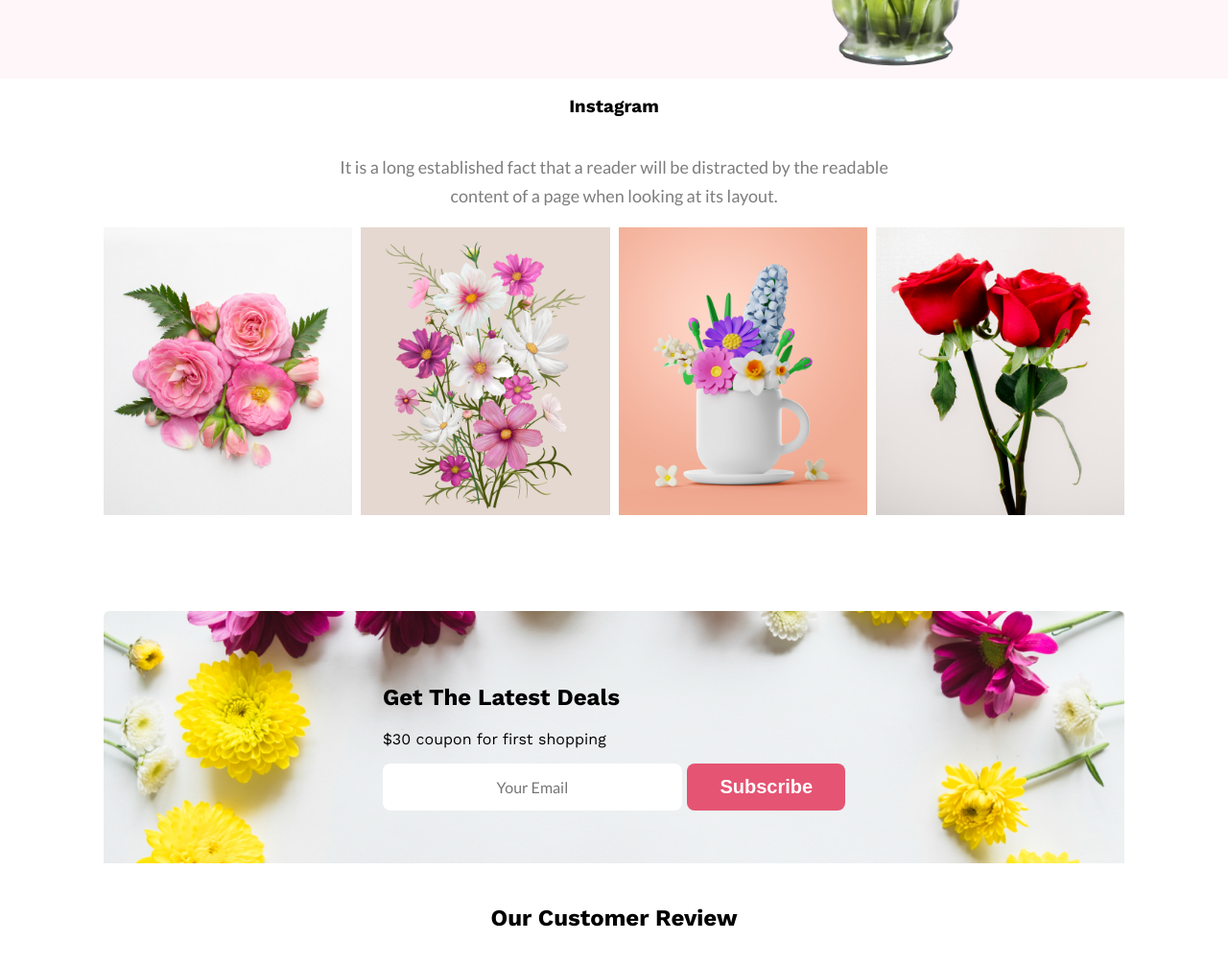
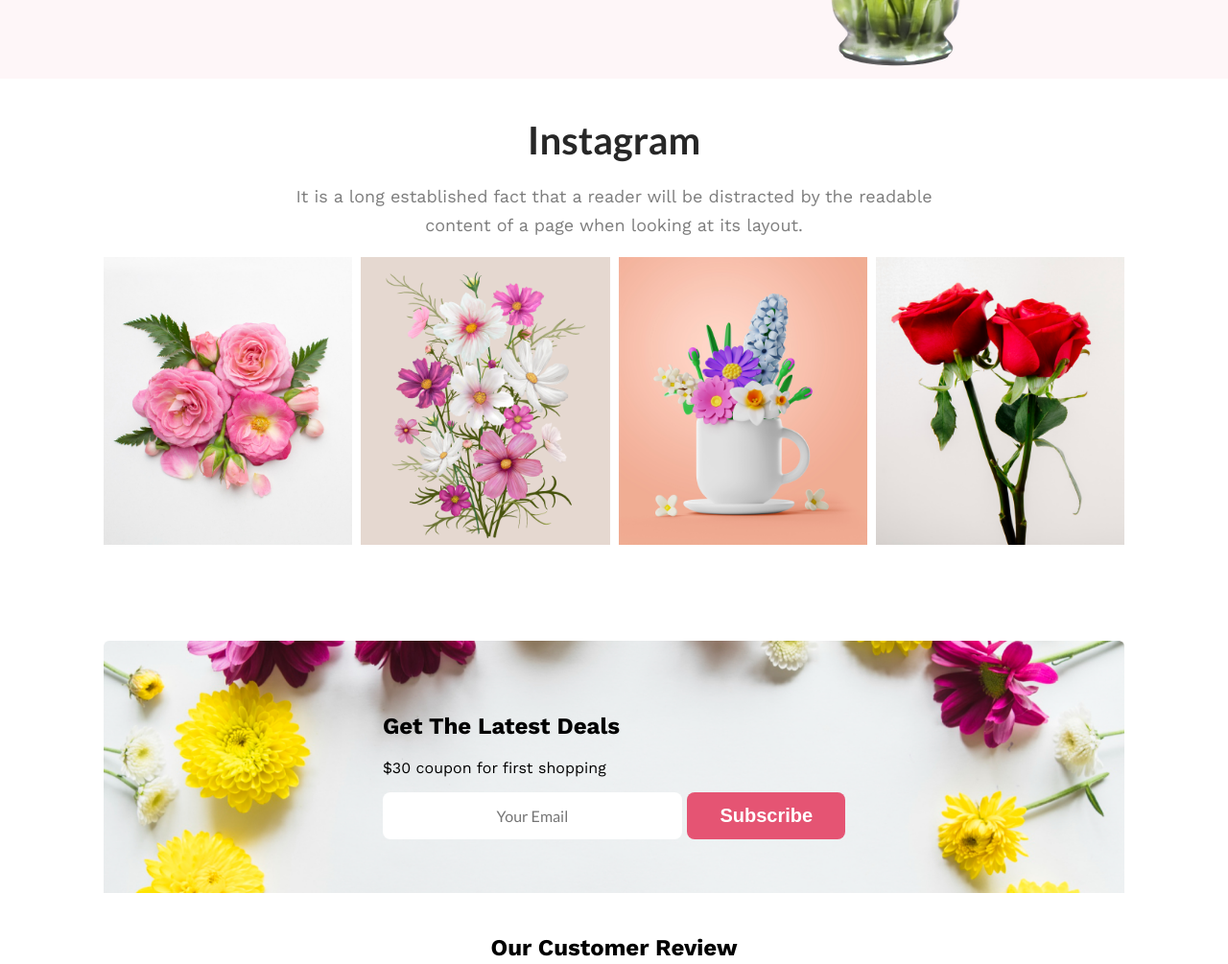
Before and after one commit to Nazmul-Hasan-Shadin/flower-shop, a plain HTML site: page index.html in a window 1280 px wide. Shown: the part 1550-2555 px from the top of the page at 96% size. Drawn offline with nearby package versions, Linux system fonts and the light colour scheme.

Commit message:
css updated

```diff
--- a/index.html
+++ b/index.html
@@ -80,9 +80,11 @@
 
            <section>
             <div class="instagram-gallery-section">
-                <div class="featured-description">
-                    <h3>Instagram</h3>
-                    <p>It is a long established fact that a reader will be distracted by the readable <br> content of a page when looking at its layout.</p>
+                <div class="instagram-description">
+
+                    <h3 class="instagram-heading">Instagram</h3>
+                    <p >It is a long established fact that a reader will be distracted by the readable <br> content of a page when looking at its layout.</p>
+
                 </div>
                 <div class="featured-gallery">
                     <div class="featured-gallery">
@@ -121,7 +123,7 @@
          <section class="customer-section">
             <!-- Our Customer Review  -->
             <div>
-                <h2 style="text-align: center;">Our Customer Review</h2> <br> <br>
+                <h1 style="text-align: center;">Our Customer Review</h1> <br> <br>
 
             </div>
             <div class="testimonial-container">
@@ -137,7 +139,7 @@
 
 
                     </span>
-                    <p>I bought Kiss Flower Kines br from this site  at a very cheap price. The quality of the flower is very good. Also, do I get a reward?</p>
+                    <p>I bought Kiss Flower Kines  from this site  at a very cheap price. The quality of the flower is very good. Also, I get a reward</p>
                 </div>
                 <div class="testimonial">
                     <img src="./assets/customer2.jpg" alt="">
@@ -151,7 +153,7 @@
 
 
                     </span>
-                    <p>I bought Kiss Flower Kines from this site at a very cheap price. The quality of the flower is very good. Also, do I get a reward?</p>
+                    <p>I bought a flower from this website, and I was pleasantly surprised! 🌼 Excellent quality, fast delivery, and vibrant colors. Definitely recommending this online shop!</p>
                 </div>
                 <div class="testimonial">
                     <img src="./assets/customer-3.jpg" alt="">
@@ -165,7 +167,7 @@
 
 
                     </span>
-                    <p>I bought Kiss Flower Kines from this site at a very cheap price. The quality of the flower is very good. Also, do I get a reward?</p>
+                    <p>I recently purchased a flower from an online store, and it was a blooming success! 🌷 From browsing to checkout, a seamless experience. Highly satisfied!</p>
                 </div>
             </div>
              <button class="primary-btn" style=" margin: auto; display: block ; margin-top:40px ;">More Review</button>
--- a/style/style.css
+++ b/style/style.css
@@ -17,9 +17,9 @@ body {
 }
 
 .featured-description {
-  display: grid;
-
-  place-items: center;
+  display: flex;
+  flex-direction: column;
+  justify-content: center;
 }
 
 /* banner styles */
@@ -140,6 +140,30 @@ body {
   margin-bottom: 100px;
 }
 
+.instagram-description{
+  display: flex;
+  flex-direction: column;
+  justify-content: center;
+
+}
+.instagram-heading{
+  color: #272727;
+  text-align: center;
+  font-family: Lato;
+  font-size: 40px;
+  margin-bottom: 2px;
+  font-weight: 800;
+  line-height: normal;
+}
+.instagram-description p{
+  color: rgba(39, 39, 39, 0.6);
+  text-align: center;
+
+  font-size: 18px;
+  font-style: normal;
+  font-weight: 400;
+  line-height: 30px;
+}
 /*  form container style */
 
 .form-container {
```
